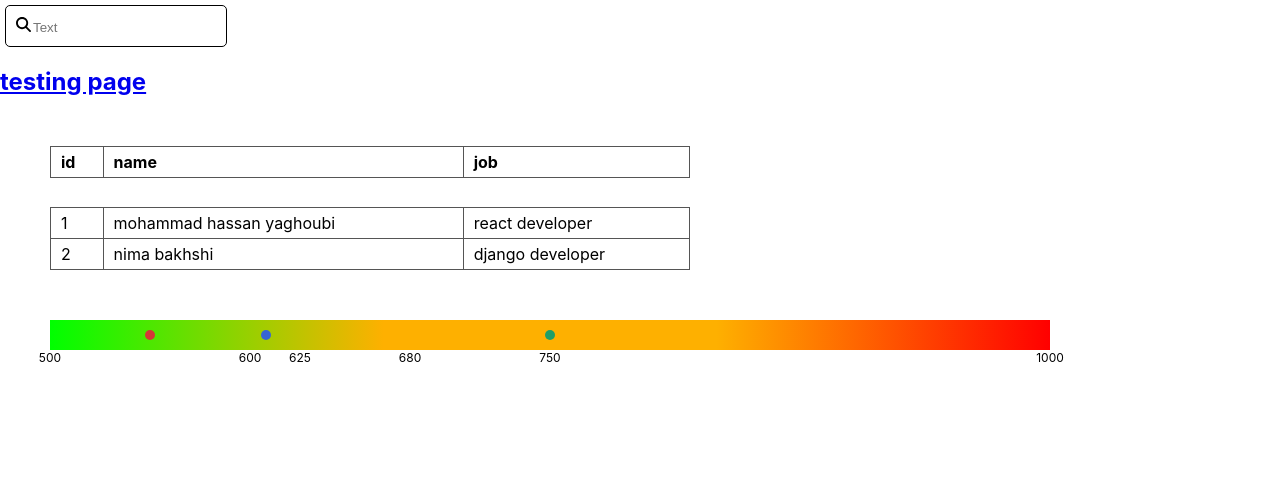
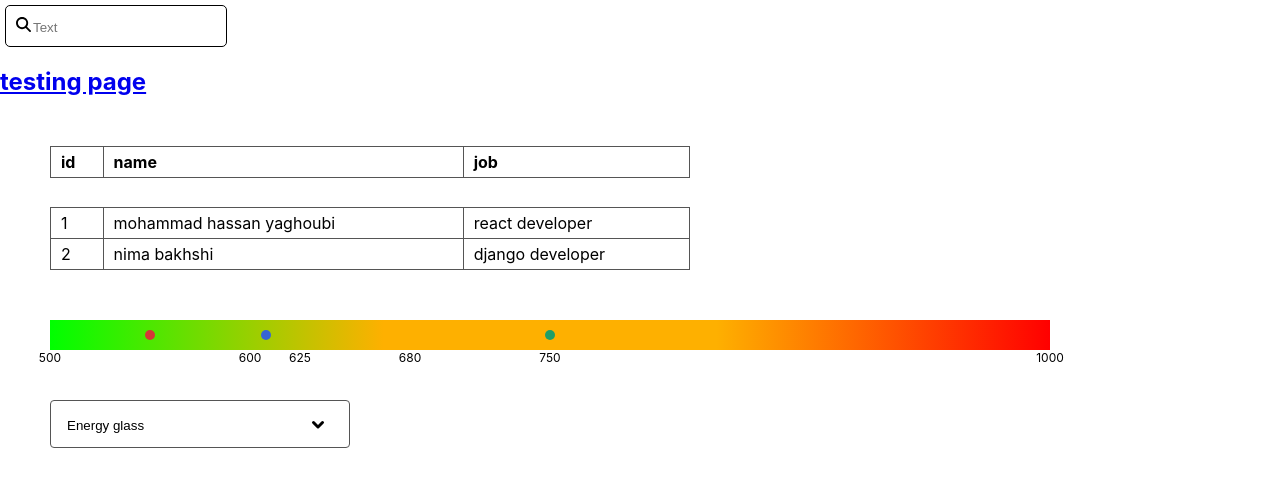
Before and after one commit to Yaghoubi-MH/nima, a React (Create React App) app: page / in a window 1280 px wide. Shown: the top 486 px of the page. Built offline with nearby package versions, Linux system fonts and the light colour scheme.

Commit message:
added dropdown

```diff
--- a/src/components/Chart/index.js
+++ b/src/components/Chart/index.js
@@ -5,7 +5,6 @@ import SimpleBullet from "./SimpleBullet";
 import AdvanceBullet from "./AdvanceBullet";
 
 const BulletChart = ({style , width, list, componentSimpleBullet, bulletList}) => {
-    console.log(componentSimpleBullet)
 
     const calculateLeftHandler = (value) => {
          return (width / (list[list.length - 1] - list[0])) * (value - list[0])
--- /dev/null
+++ b/src/components/DropDown/DropDown.module.css
@@ -0,0 +1,63 @@
+.dropdown{
+    background-color: #fff;
+    color: #555;
+    cursor: pointer;
+    width: 300px;
+    margin-left: 50px;
+}
+.dropdown-container{
+    box-sizing: border-box;
+    border: 1px solid #555555;
+    border-radius: 4px;
+    padding: 8px 16px;
+    width: 100%;
+    display: flex;
+    justify-content: space-between;
+    align-items: center;
+}
+.dropdown-toggle {
+    outline: none;
+    background-color: #ffffff;
+    border: 0;
+    margin: 0;
+    padding: 0;
+}
+.dropdown-arrow {
+    width: 30px;
+    height: 30px;
+    transition: transform 0.2s ease-out;
+}
+.dropdown-arrow--rotated {
+    transform: rotate(-180deg);
+}
+.little-energy{
+    font-size: 12px;
+}
+.dropdown-menu{
+    box-sizing: border-box;
+    padding: 0;
+    border: 1px solid #555555;
+    border-radius: 4px;
+    margin: 5px 0;
+    transition: opacity 0.5s ease-in;
+}
+.dropdown-menu li label{
+    border-radius: 4px;
+    cursor: pointer;
+    display: flex;
+    align-items: center;
+    padding: 10px 16px;
+}
+.dropdown-menu li{
+    border-radius: 4px;
+    list-style: none;
+}
+.dropdown-menu li:hover{
+    background-color: wheat;
+}
+.checkbox{
+    cursor: pointer;
+    display: inline-block;
+    width: 20px;
+    height: 20px;
+}
--- /dev/null
+++ b/src/components/DropDown/index.js
@@ -0,0 +1,79 @@
+import React, { useState } from 'react';
+import styles from './DropDown.module.css';
+import arrowIcon from './dropdown-arrow.svg';
+
+function Dropdown({ options, onSelect, withCheckBox }) {
+    const [isOpen, setIsOpen] = useState(false);
+    const [isRotated, setIsRotated] = useState(false);
+    const [selectedOption, setSelectedOption] = useState(null);
+
+    function handleOptionClick(e,option) {
+        setSelectedOption(option);
+        setIsRotated(false);
+        setIsOpen(false);
+        onSelect(option);
+        // console.log(e.target.value)
+    }
+
+    function handleToggleClick() {
+        setIsOpen(!isOpen);
+        setIsRotated(!isRotated);
+    }
+
+    function selectOnlyThis(e){
+        const myCheckbox = document.getElementsByName("myCheckbox");
+        console.log(e.target.tagName)
+        Array.prototype.forEach.call(myCheckbox,function(el){
+            el.checked = false;
+        });
+        if(e.target.tagName === 'INPUT' || e.target.tagName === 'LABEL'){
+            e.target.checked = true;
+        }else{
+            e.target.previousElementSibling.checked = true
+        }
+    }
+
+    return (
+        <div className={styles.dropdown}>
+            <div style={isOpen ? {borderColor:'#3f3fde'} : {borderColor:'#555555'}}
+                 className={styles['dropdown-container']}
+                 onClick={() => handleToggleClick()}>
+                <div>
+                    {!isOpen && !selectedOption ? '' : <div className={styles['little-energy']}>Energy Glass</div>}
+                    <button className={styles['dropdown-toggle']}>
+                        {isOpen ? 'All' : selectedOption ? selectedOption.label : 'Energy glass'}
+                    </button>
+                </div>
+                <img
+                    alt='arrow'
+                    src={arrowIcon}
+                    className={`${styles['dropdown-arrow']} ${isRotated ? styles['dropdown-arrow--rotated'] : ''}`} />
+            </div>
+            <ul style={isOpen? {opacity: 1} : {opacity: 0}} className={styles['dropdown-menu']}>
+                {options.map((option) => (
+                    <li key={option.value} onClick={(e) =>{
+                        handleOptionClick(e,option)
+                        selectOnlyThis(e)
+                    } } >
+                        <label htmlFor={option.label}>
+                            {withCheckBox ? <input
+                                id={option.label}
+                                value={option.label}
+                                className={styles.checkbox}
+                                type='checkbox'
+                                name="myCheckbox"
+                            /> : ''}
+                            <p
+                                style={withCheckBox ? {marginLeft: '10px'} : {marginLeft: 0}}
+                                >
+                                {option.label}
+                            </p>
+                        </label>
+                    </li>
+                ))}
+            </ul>
+        </div>
+    );
+}
+
+export default Dropdown;
--- a/src/components/index.js
+++ b/src/components/index.js
@@ -0,0 +1,4 @@
+export { default as Input } from './Input'
+export { default as Table } from './Table'
+export { default as BulletChart } from  './Chart'
+export { default as DropDown } from './DropDown'
--- a/src/pages/HomePage/index.js
+++ b/src/pages/HomePage/index.js
@@ -1,10 +1,12 @@
 import React from "react";
-import Input from "../../components/Input";
 import {Link} from "react-router-dom";
-import Table from "../../components/Table";
 import styles from "./HomePage.module.css"
-import BulletChart from "../../components/Chart";
-import SimpleBullet from "../../components/Chart/SimpleBullet";
+import {
+    Input,
+    Table,
+    BulletChart,
+    DropDown,
+} from "../../components";
 
 const HomePage = ({style}) => {
 
@@ -18,8 +20,17 @@ const HomePage = ({style}) => {
     const bulletList = [
         {score: 550, color: '#d53737', text: 'red'},
         {score: 608, color: '#3764d5', text: 'blue'},
-        {score: 750, color: '#209e67', text: 'green'}]
+        {score: 750, color: '#209e67', text: 'green'}
+    ]
+    const options = [
+        { value: 'option1', label: 'Option 1' },
+        { value: 'option2', label: 'Option 2' },
+        { value: 'option3', label: 'Option 3' },
+    ];
 
+    function handleSelect(option) {
+        console.log('Selected option:', option);
+    }
     return(
         <>
             <Input style={style} />
@@ -34,6 +45,7 @@ const HomePage = ({style}) => {
                 bulletList={bulletList}
                 bulletHeight={20}
                 componentSimpleBullet={true}/>
+            <DropDown options={options} onSelect={handleSelect} withCheckBox={true}/>
         </>
     )
 }
```
Also changed, not shown: src/components/DropDown/dropdown-arrow.svg (added).
